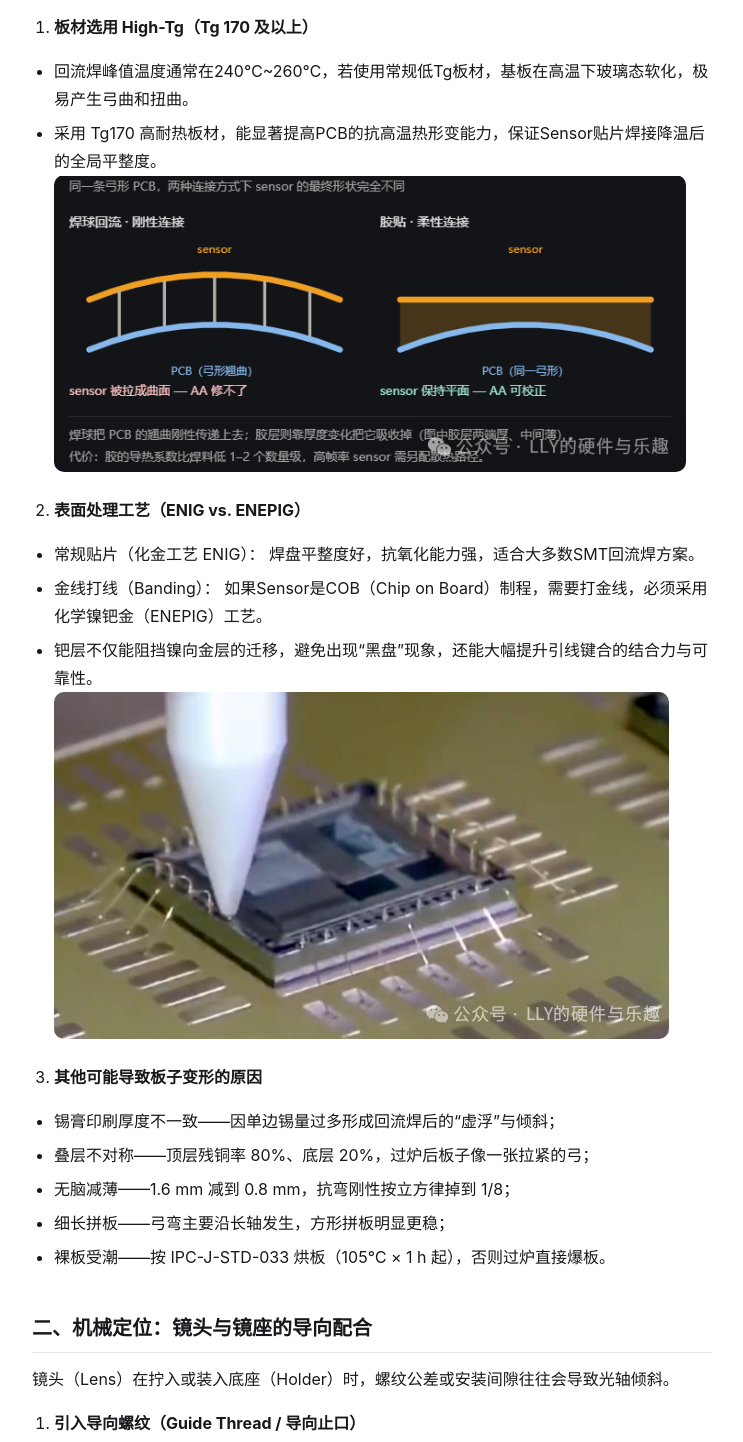
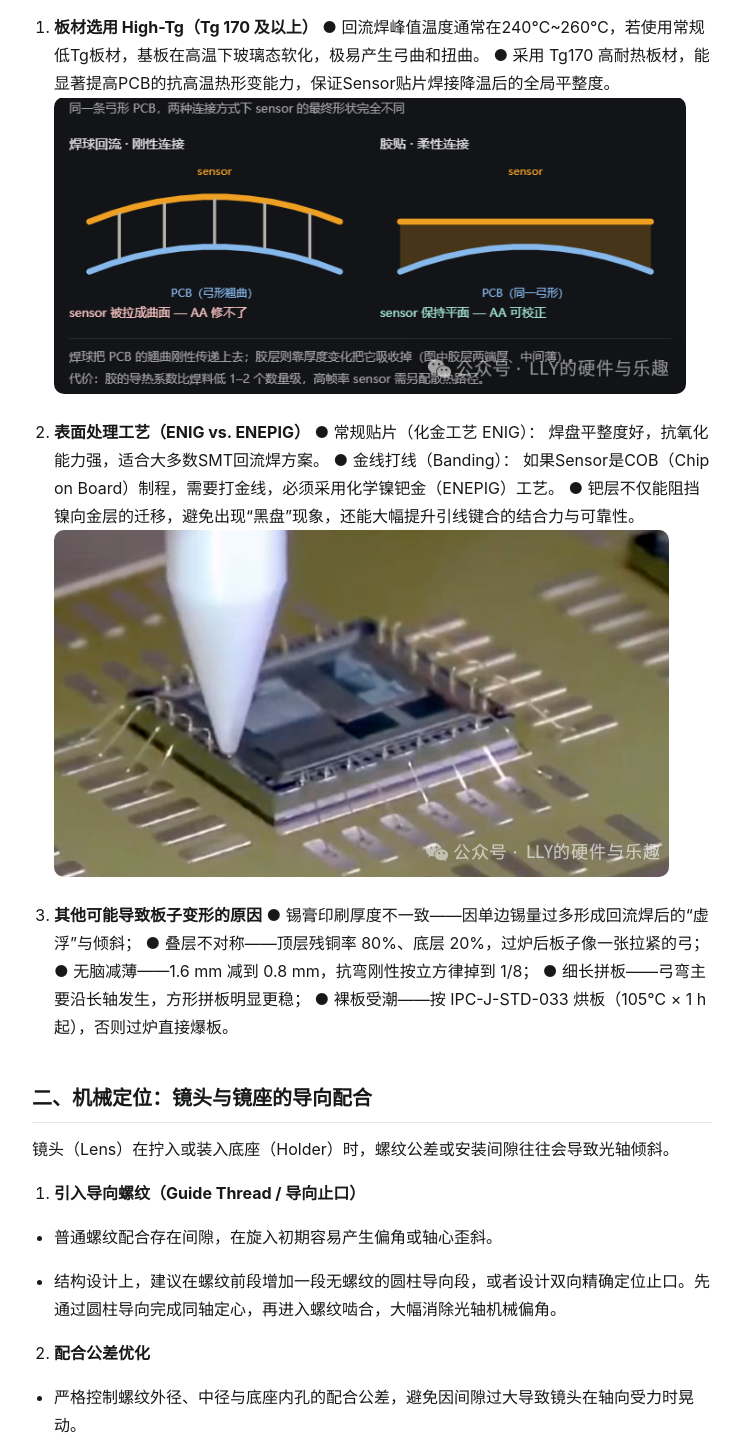
Before and after one commit to FLOOR5858/FLOOR5858.github.io, an Astro site: page /articles/cmos-module-coaxiality-flatness in a window 1280 px wide. Shown: the part 1859-3301 px from the top of the page, without its empty margins (268-1011 px from the left). Built offline with nearby package versions, Linux system fonts and the light colour scheme; Astro itself is replaced by a stand-in of ours.

Commit message:
修改文章：cmos-module-coaxiality-flatness图片和文字显示不全的问题

```diff
--- a/src/content/articles/cmos-module-coaxiality-flatness.md
+++ b/src/content/articles/cmos-module-coaxiality-flatness.md
@@ -34,31 +34,35 @@ tags: ['摄像头模组', 'AA工艺', 'PCB', 'IMX678']
 要保证 Sensor 的平整度，根底在于 PCB/FPC 基板的平整度。所以贴片过程中回流焊的高温考验，是平整度失控的第一关。
 
 1. **板材选用 High-Tg（Tg 170 及以上）**
-- 回流焊峰值温度通常在240℃~260℃，若使用常规低Tg板材，基板在高温下玻璃态软化，极易产生弓曲和扭曲。
-- 采用 Tg170 高耐热板材，能显著提高PCB的抗高温热形变能力，保证Sensor贴片焊接降温后的全局平整度。
+● 回流焊峰值温度通常在240℃~260℃，若使用常规低Tg板材，基板在高温下玻璃态软化，极易产生弓曲和扭曲。
+● 采用 Tg170 高耐热板材，能显著提高PCB的抗高温热形变能力，保证Sensor贴片焊接降温后的全局平整度。
 ![PCB翘曲示意图](/images/cmos-module-coaxiality-flatness/06-PCB-qiaoqu.png)
 
 2. **表面处理工艺（ENIG vs. ENEPIG）**
-- 常规贴片（化金工艺 ENIG）： 焊盘平整度好，抗氧化能力强，适合大多数SMT回流焊方案。
-- 金线打线（Banding）： 如果Sensor是COB（Chip on Board）制程，需要打金线，必须采用化学镍钯金（ENEPIG）工艺。
-- 钯层不仅能阻挡镍向金层的迁移，避免出现“黑盘”现象，还能大幅提升引线键合的结合力与可靠性。
+● 常规贴片（化金工艺 ENIG）： 焊盘平整度好，抗氧化能力强，适合大多数SMT回流焊方案。
+● 金线打线（Banding）： 如果Sensor是COB（Chip on Board）制程，需要打金线，必须采用化学镍钯金（ENEPIG）工艺。
+● 钯层不仅能阻挡镍向金层的迁移，避免出现“黑盘”现象，还能大幅提升引线键合的结合力与可靠性。
 ![banding打金线示意图](/images/cmos-module-coaxiality-flatness/05-Banding-cob.png)
 
 3. **其他可能导致板子变形的原因**
-- 锡膏印刷厚度不一致——因单边锡量过多形成回流焊后的“虚浮”与倾斜；
-- 叠层不对称——顶层残铜率 80%、底层 20%，过炉后板子像一张拉紧的弓；
-- 无脑减薄——1.6 mm 减到 0.8 mm，抗弯刚性按立方律掉到 1/8；
-- 细长拼板——弓弯主要沿长轴发生，方形拼板明显更稳；
-- 裸板受潮——按 IPC-J-STD-033 烘板（105℃ × 1 h 起），否则过炉直接爆板。
+● 锡膏印刷厚度不一致——因单边锡量过多形成回流焊后的“虚浮”与倾斜；
+● 叠层不对称——顶层残铜率 80%、底层 20%，过炉后板子像一张拉紧的弓；
+● 无脑减薄——1.6 mm 减到 0.8 mm，抗弯刚性按立方律掉到 1/8；
+● 细长拼板——弓弯主要沿长轴发生，方形拼板明显更稳；
+● 裸板受潮——按 IPC-J-STD-033 烘板（105℃ × 1 h 起），否则过炉直接爆板。
 
 ## 二、机械定位：镜头与镜座的导向配合
 
 镜头（Lens）在拧入或装入底座（Holder）时，螺纹公差或安装间隙往往会导致光轴倾斜。
 
 1. **引入导向螺纹（Guide Thread / 导向止口）**
+
 - 普通螺纹配合存在间隙，在旋入初期容易产生偏角或轴心歪斜。
+
 - 结构设计上，建议在螺纹前段增加一段无螺纹的圆柱导向段，或者设计双向精确定位止口。先通过圆柱导向完成同轴定心，再进入螺纹啮合，大幅消除光轴机械偏角。
+
 2. **配合公差优化**
+
 - 严格控制螺纹外径、中径与底座内孔的配合公差，避免因间隙过大导致镜头在轴向受力时晃动。
 
 ![镜头与镜座的导向配合结构](/images/cmos-module-coaxiality-flatness/02-guide-thread.png)
@@ -78,15 +82,25 @@ tags: ['摄像头模组', 'AA工艺', 'PCB', 'IMX678']
 详细装配流程
 
 1. **预组装**
+
 - 把镜头旋入到底座中，调整到理论标称后焦（BFL）的机械行程范围内。这一步叫“粗对焦”。
+
 2. **镜头与底座点胶固化（AA 前）**
+
 - 在螺纹缝隙处点胶（通常用厌氧胶、UV胶或热固化胶）锁定，让镜头和底座成为一个刚性整体。
+
 - 为什么要留行程裕量？ 目的就是保证这个整体组件进入AA设备时，底座底部与PCB之间的胶水间隙（俗称胶厚，通常设计在 0.15-0.3mm）刚好处于机械臂的正负调整中位。
+
 3. **AA 动态校准**
+
 - 底座底部或PCB焊盘边缘先预点好AA专用结构胶（UV+热双固化胶）。
+
 - AA设备在镜头点亮成像的状态下，实时采集并计算全图多个视场（ROI）的 MTF值。
+
 - AA机械手夹持住“镜头+底座总成”，在 6个自由度（X, Y, Z,θx,θy,θz 上进行微米级微调，动态消除前面所有工序累积的倾斜与偏心，直接让Sensor靶面与镜头焦平面达到物理意义上的最佳贴合。
+
 4. **底座与 PCB 固化**
+
 - AA调整完毕后，点胶 → UV 预固化 → 复测 → 终固化 → 100% 复测。分步固化，检查固化过程中的偏差。
 
 ## 四、锁死固化：点胶工艺与应力控制
```
